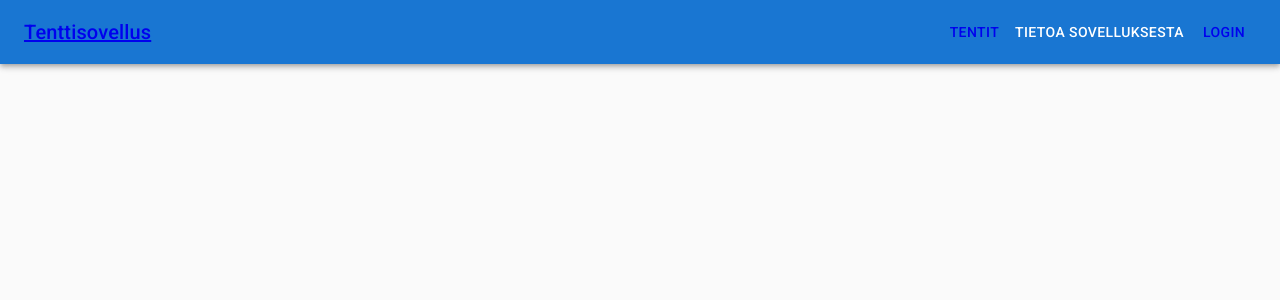
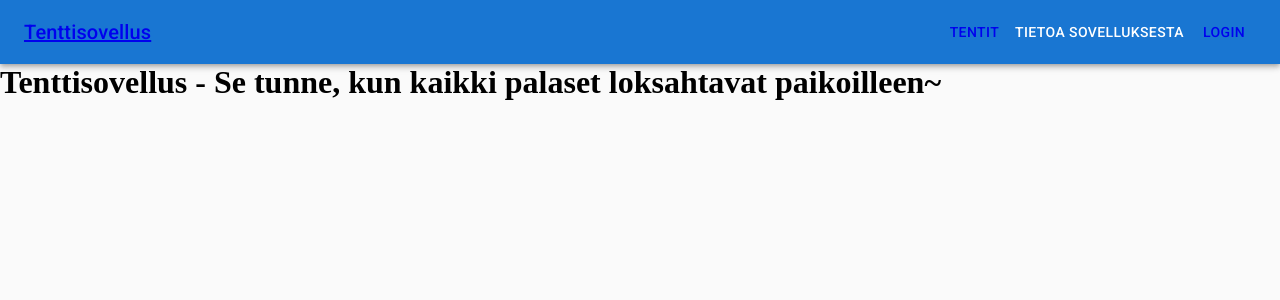
Before and after one commit to torastrengel/fullstack2022koulutus, a React (Create React App) app in the folder tenttisovellus/: page / in a window 1280 px wide. Shown: the top 300 px of the page. Built offline with nearby package versions, Linux system fonts and the light colour scheme.

Commit message:
Muuta routerin logiikkaa ja valmistele logiikan erotus

```diff
--- a/tenttisovellus/src/App.js
+++ b/tenttisovellus/src/App.js
@@ -1,12 +1,14 @@
 import { useState, useReducer, useEffect } from 'react';
-import { Outlet, Link } from 'react-router-dom';
+import { Routes, Route } from 'react-router-dom';
 import { TentitContext, TentitDispatchContext } from './TentitContext';
 
-import AppBar from '@mui/material/AppBar';
-import Toolbar from '@mui/material/Toolbar';
-import Typography from '@mui/material/Typography';
-import Button from '@mui/material/Button';
+import Navbar from './Navbar';
+import Home from './Home';
+import Login from './Login';
+
 import axios from 'axios';
+import TenttiLista from './TenttiLista';
+import Tentti from './Tentti';
 
 /* Reducer keissit - TENTIT */
 const tentitReducer = (tentit, action) => {
@@ -67,8 +69,6 @@ const tentitReducer = (tentit, action) => {
         }
       });
 
-      console.log(muokattuKysymyslista);
-
       return { ...kopio, kysymykset: muokattuKysymyslista };
     }
 
@@ -127,37 +127,18 @@ function App() {
   };
 
   return (
-    <div>
-      <AppBar position="static" color="primary">
-        <Toolbar>
-          <Typography variant="h6" component="div" sx={{ flexGrow: 1 }}>
-            <Link className="nav-header" to="/">
-              Tenttisovellus
-            </Link>
-          </Typography>
-          <Link to="tentit" color="inherit">
-            <Button color="inherit">Tentit</Button>
-          </Link>
-          <Button color="inherit">Tietoa sovelluksesta</Button>
-          {token ? (
-            <Button onClick={signOut} color="inherit">
-              Sign out
-            </Button>
-          ) : (
-            <Link to="login" color="inherit">
-              <Button color="inherit">Login</Button>
-            </Link>
-          )}
-        </Toolbar>
-      </AppBar>
-      <div className="main-content">
-        <TentitContext.Provider value={tentit}>
-          <TentitDispatchContext.Provider value={dispatch}>
-            <Outlet />
-          </TentitDispatchContext.Provider>
-        </TentitContext.Provider>
-      </div>
-    </div>
+    <TentitContext.Provider value={tentit}>
+      <TentitDispatchContext.Provider value={dispatch}>
+        <Routes>
+          <Route path="/" element={<Navbar />}>
+            <Route index element={<Home />} />
+            <Route path="tentit" element={<TenttiLista />} />
+            <Route path="tentit/:id" element={<Tentti />} />
+            <Route path="login" element={<Login />} />
+          </Route>
+        </Routes>
+      </TentitDispatchContext.Provider>
+    </TentitContext.Provider>
   );
 }
 
--- /dev/null
+++ b/tenttisovellus/src/Home.js
@@ -0,0 +1,9 @@
+const Home = () => {
+  return (
+    <h1>
+      Tenttisovellus - Se tunne, kun kaikki palaset loksahtavat paikoilleen~
+    </h1>
+  );
+};
+
+export default Home;
--- /dev/null
+++ b/tenttisovellus/src/Navbar.js
@@ -0,0 +1,33 @@
+import { useContext } from 'react';
+import { Link, Outlet } from 'react-router-dom';
+
+import AppBar from '@mui/material/AppBar';
+import Toolbar from '@mui/material/Toolbar';
+import Typography from '@mui/material/Typography';
+import Button from '@mui/material/Button';
+
+const Navbar = () => {
+  return (
+    <>
+      <AppBar position="static" color="primary">
+        <Toolbar>
+          <Typography variant="h6" component="div" sx={{ flexGrow: 1 }}>
+            <Link className="nav-header" to="/">
+              Tenttisovellus
+            </Link>
+          </Typography>
+          <Link to="tentit" color="inherit">
+            <Button color="inherit">Tentit</Button>
+          </Link>
+          <Button color="inherit">Tietoa sovelluksesta</Button>
+          <Link to="login" color="inherit">
+            <Button color="inherit">Login</Button>
+          </Link>
+        </Toolbar>
+      </AppBar>
+      <Outlet />
+    </>
+  );
+};
+
+export default Navbar;
--- a/tenttisovellus/src/Tentti.js
+++ b/tenttisovellus/src/Tentti.js
@@ -1,5 +1,5 @@
 import { useState, useEffect, useContext } from 'react';
-import { useLoaderData } from 'react-router-dom';
+import { useParams } from 'react-router-dom';
 import axios from 'axios';
 import './Tentti.css';
 
@@ -10,14 +10,10 @@ import { TentitContext, TentitDispatchContext } from './TentitContext';
 
 const tokenConfig = require('./utils/tokenConfig');
 
-export async function loader({ params }) {
-  return params.tenttiId;
-}
-
 /* Komponentti yhden tentin näyttämistä varten */
 
 const Tentti = () => {
-  const tenttiId = useLoaderData();
+  const { id: tenttiId } = useParams();
   const [lomakeEsilla, setLomakeEsilla] = useState(false);
   const dispatch = useContext(TentitDispatchContext);
   const tentti = useContext(TentitContext);
--- a/tenttisovellus/src/index.js
+++ b/tenttisovellus/src/index.js
@@ -1,49 +1,19 @@
 import React from 'react';
 import ReactDOM from 'react-dom/client';
-import { createBrowserRouter, RouterProvider } from 'react-router-dom';
+import { BrowserRouter } from 'react-router-dom';
 import './index.css';
 import App from './App';
-import ErrorPage from './ErrorPage';
-import Tentti, { loader as tenttiLoader } from './Tentti';
-import TenttiLista from './TenttiLista';
-import Login from './Login';
 
 import '@fontsource/roboto/300.css';
 import '@fontsource/roboto/400.css';
 import '@fontsource/roboto/500.css';
 import '@fontsource/roboto/700.css';
 
-const router = createBrowserRouter([
-  {
-    path: '/',
-    element: <App />,
-    errorElement: <ErrorPage />,
-    /* loader: rootLoader, */
-    children: [
-      {
-        path: 'tentit',
-        element: <TenttiLista />,
-        errorElement: <ErrorPage />,
-        loader: tenttiLoader,
-      },
-      {
-        path: 'tentit/:tenttiId',
-        element: <Tentti />,
-        errorElement: <ErrorPage />,
-        loader: tenttiLoader,
-      },
-      {
-        path: 'login',
-        element: <Login />,
-        errorElement: <ErrorPage />,
-      },
-    ],
-  },
-]);
-
 const root = ReactDOM.createRoot(document.getElementById('root'));
 root.render(
   <React.StrictMode>
-    <RouterProvider router={router} />
+    <BrowserRouter>
+      <App />
+    </BrowserRouter>
   </React.StrictMode>
 );
```
